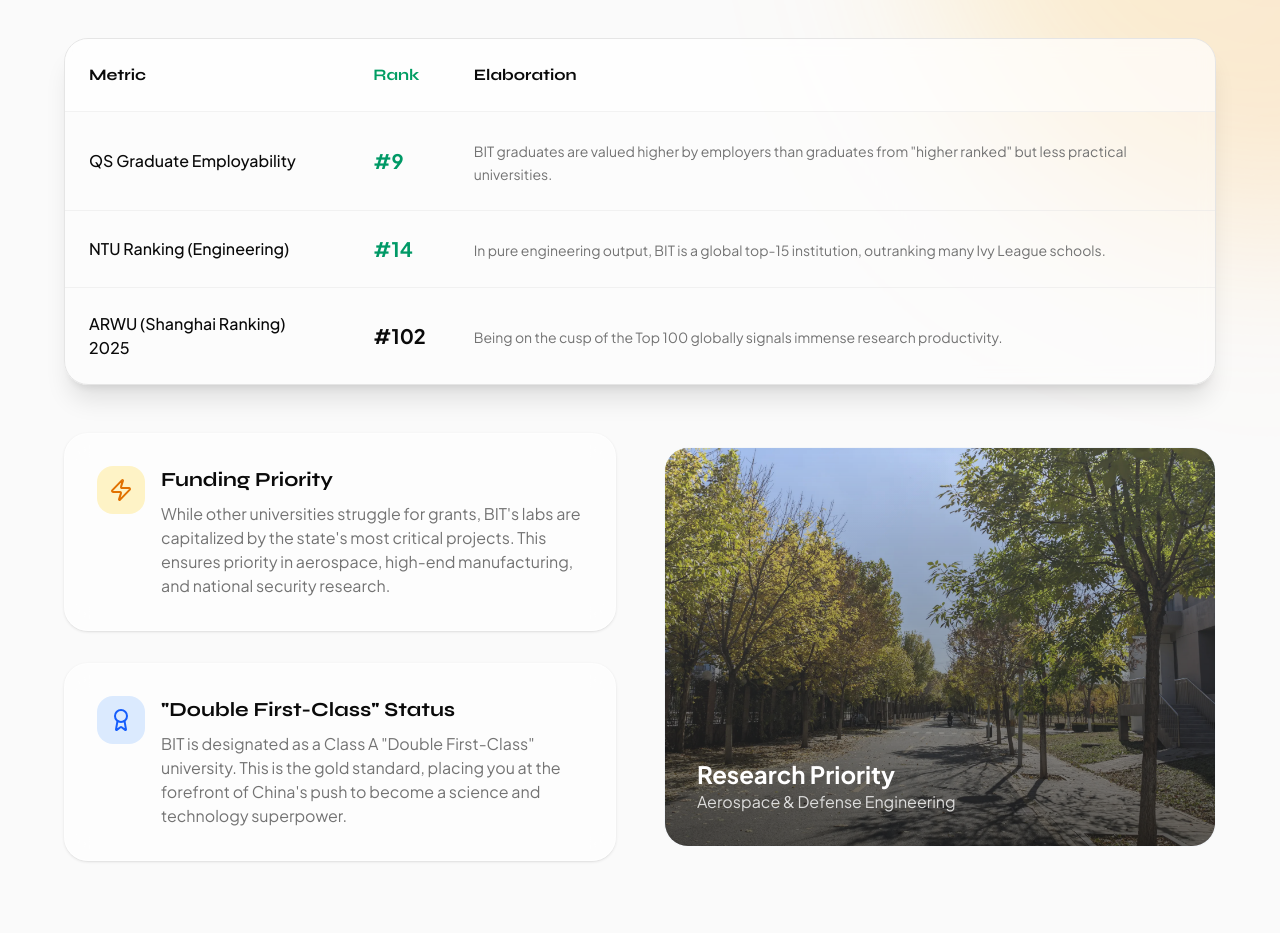
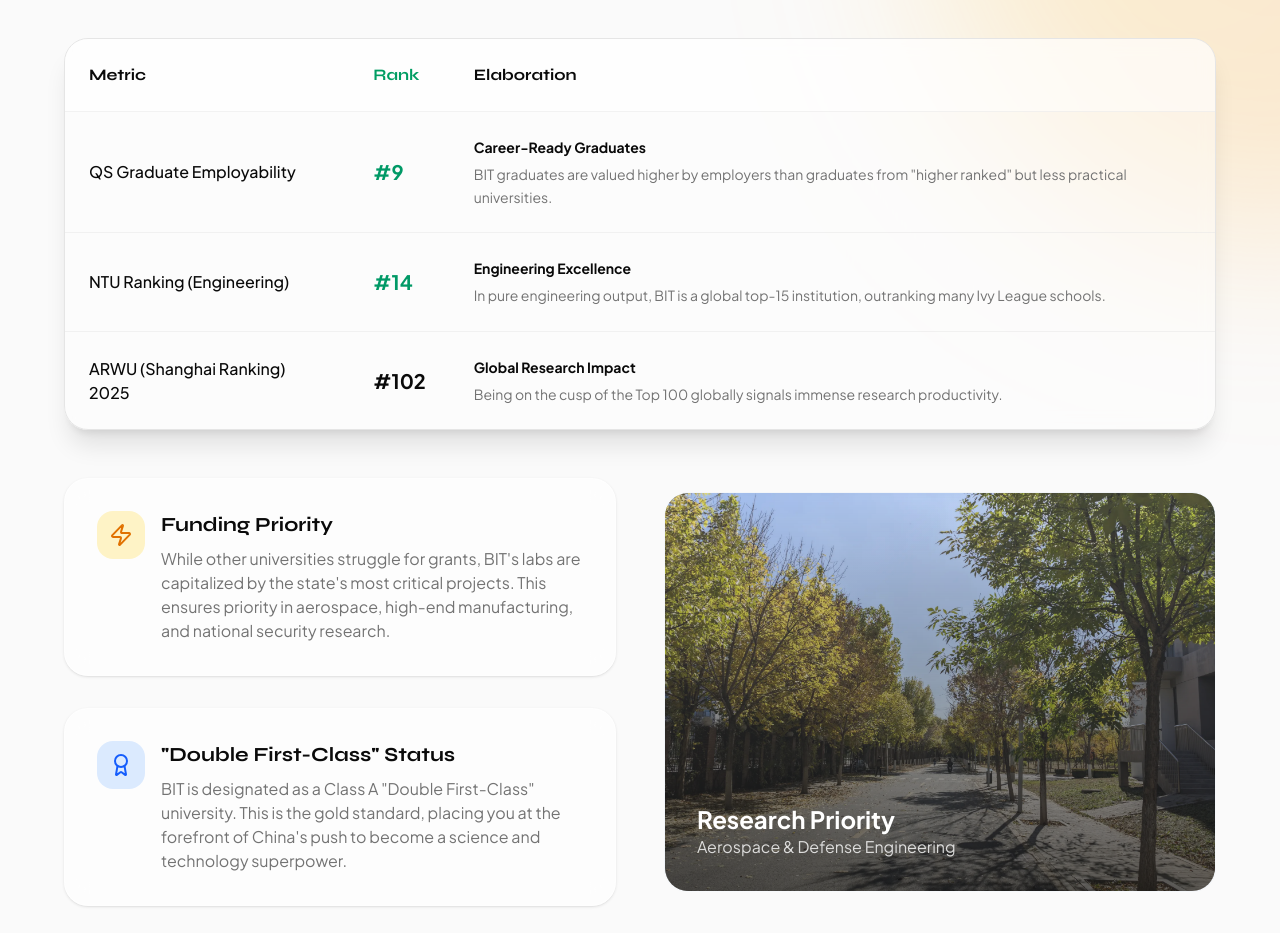
Before and after one commit to studyinbit/studyinbit.github.io, a Next.js app: page / in a window 1280 px wide. Shown: the part 900-1833 px from the top of the page. Built offline with nearby package versions, Linux system fonts and the light colour scheme.

Commit message:
Some fixes in page.tsx so that now it can build properly

```diff
--- a/app/page.tsx
+++ b/app/page.tsx
@@ -38,6 +38,7 @@ export default function Home() {
       rankValue: "9",
       rankSuffix: "th",
       rankColor: "emerald",
+      insightTitle: "Career-Ready Graduates",
       insightDescription: "BIT graduates are valued higher by employers than graduates from \"higher ranked\" but less practical universities."
     },
     {
@@ -45,6 +46,7 @@ export default function Home() {
       rankValue: "14",
       rankSuffix: "th",
       rankColor: "emerald",
+      insightTitle: "Engineering Excellence",
       insightDescription: "In pure engineering output, BIT is a global top-15 institution, outranking many Ivy League schools."
     },
     {
@@ -52,6 +54,7 @@ export default function Home() {
       rankValue: "102",
       rankSuffix: "nd",
       rankColor: "default",
+      insightTitle: "Global Research Impact",
       insightDescription: "Being on the cusp of the Top 100 globally signals immense research productivity."
     }
   ];
```
